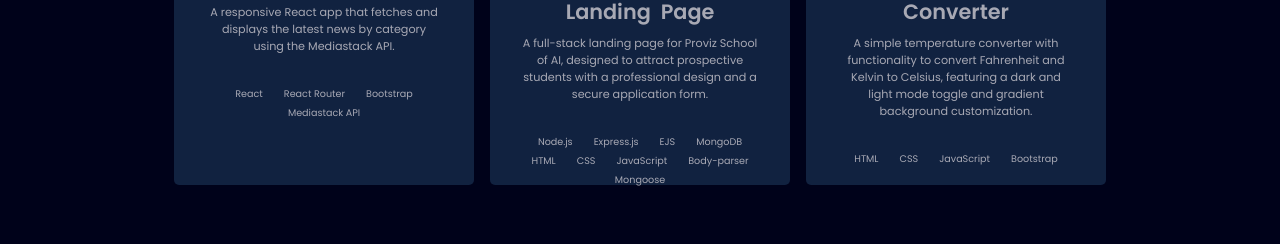
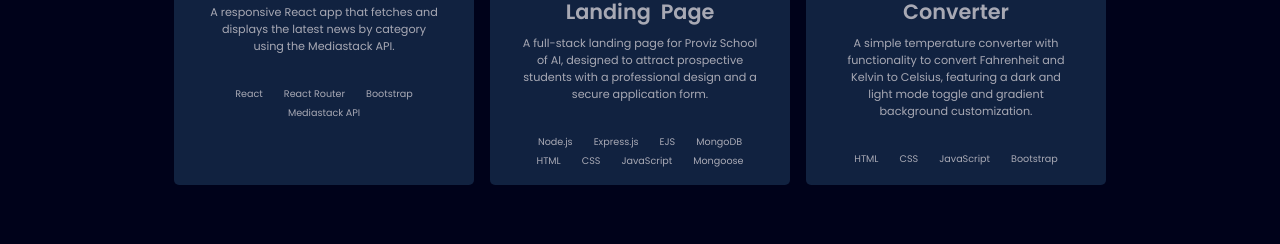
Before and after one commit to ameer2402/Portfolio, a React (Create React App) app in the folder frontend/: page / in a window 1280 px wide. Shown: the part 3388-3632 px from the top of the page. Built offline with nearby package versions, Linux system fonts and the light colour scheme.

Commit message:
Update WorkData.js

```diff
--- a/frontend/src/data/WorkData.js
+++ b/frontend/src/data/WorkData.js
@@ -59,11 +59,9 @@ export const ReactData = [
 			"HTML",
 			"CSS",
 			"JavaScript",
-			"Body-parser",
 			"Mongoose"
 		],
 		gitlink: "https://github.com/ameer2402/Proviz-landing-page",
-		site: ""
 	},
 	{
 		title: "Temperature Converter",
```
